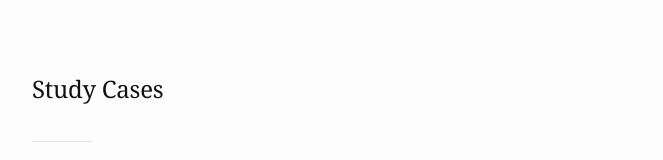
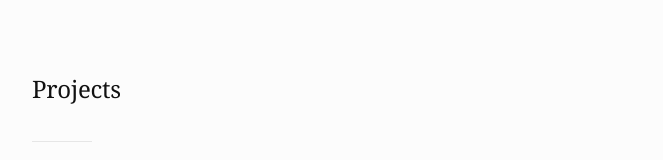
Before and after one commit to swidaryanto/lotust, a React (Vite) app: page / in a window 1280 px wide. Shown: the part 530-690 px from the top of the page, without its empty margins (32-695 px from the left). Built offline with nearby package versions, Linux system fonts and the light colour scheme.

Commit message:
Change Study Cases to Projects

```diff
--- a/src/components/StudyCases.tsx
+++ b/src/components/StudyCases.tsx
@@ -33,7 +33,7 @@ export default function StudyCases() {
         <section className="study-cases-section">
             <div className="sc-header-group">
                 <h2 className="sc-label">
-                    Study Cases
+                    Projects
                 </h2>
                 <div className="sc-separator"></div>
             </div>
```
